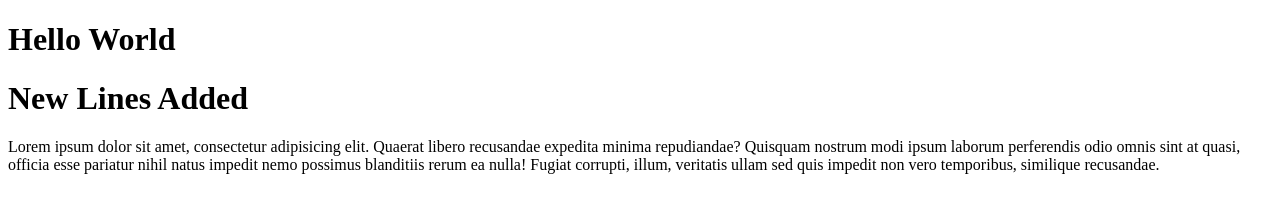
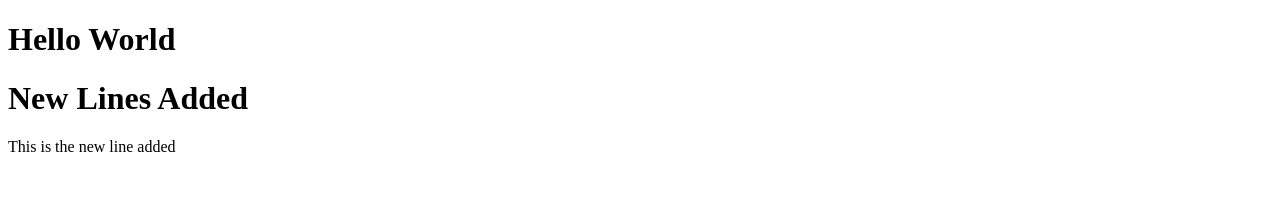
Before and after one commit to Ramu8688744624/Learning1, a plain HTML site: page index.html in a window 1280 px wide. Drawn offline with Linux system fonts and the light colour scheme.

Commit message:
Changed Paragraph in master branch

```diff
--- a/index.html
+++ b/index.html
@@ -8,6 +8,6 @@
 <body>
     <h1>Hello World</h1>
     <h1>New Lines Added</h1>
-    <p>Lorem ipsum dolor sit amet, consectetur adipisicing elit. Quaerat libero recusandae expedita minima repudiandae? Quisquam nostrum modi ipsum laborum perferendis odio omnis sint at quasi, officia esse pariatur nihil natus impedit nemo possimus blanditiis rerum ea nulla! Fugiat corrupti, illum, veritatis ullam sed quis impedit non vero temporibus, similique recusandae.</p>
+    <p>This is the new line added</p>
 </body>
 </html>
```
